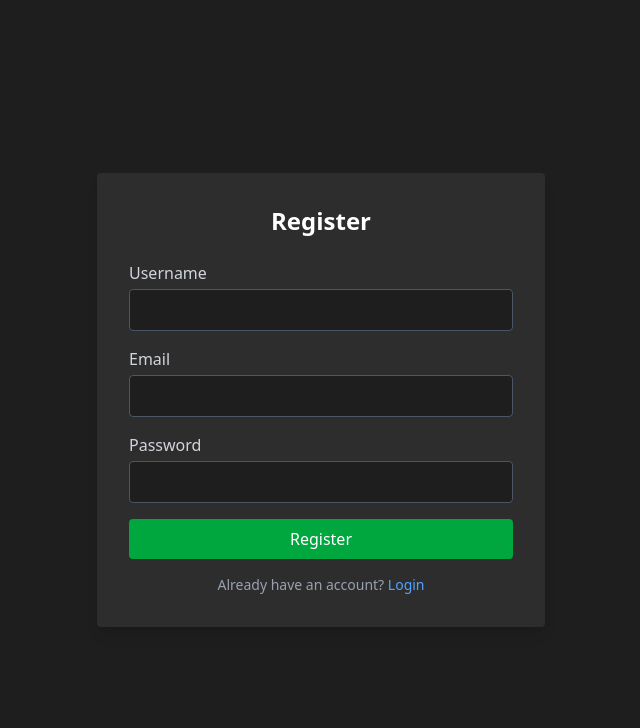
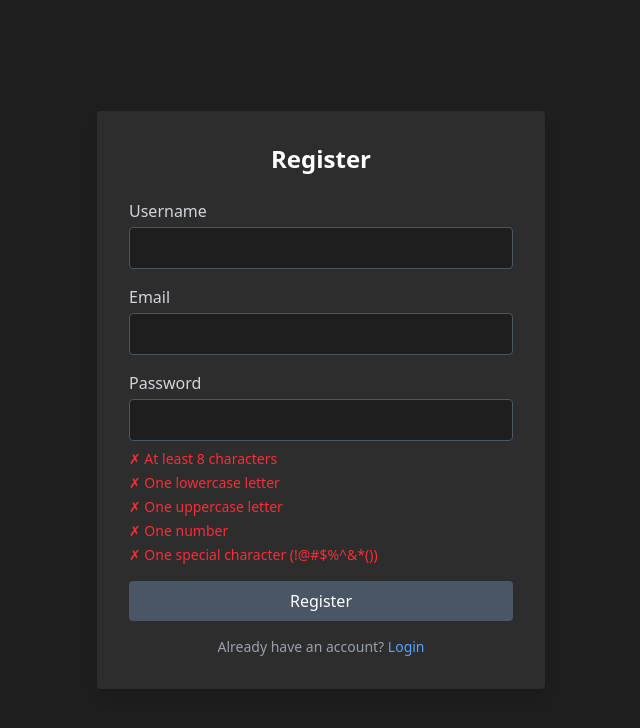
Before and after one commit to EuanSelkirk/Large_Project, a React (Vite) app in the folder frontend/: page /register in a window 1280 px wide. Shown: the top 728 px of the page, without its empty margins (319-959 px from the left). Built offline with nearby package versions, Linux system fonts and the light colour scheme; no server answers.

Commit message:
passowrd complexity

```diff
--- a/frontend/src/pages/Register.tsx
+++ b/frontend/src/pages/Register.tsx
@@ -10,6 +10,10 @@ interface RegisterResponse {
   error?: string;
 }
 
+// includes ! @ # $ % ^ & * ( )
+const passwordRegex =
+  /^(?=.*[a-z])(?=.*[A-Z])(?=.*\d)(?=.*[!@#$%^&*()])[A-Za-z\d!@#$%^&*()]{8,}$/;
+
 const Register = () => {
   const [username, setUsername] = useState("");
   const [email, setEmail] = useState("");
@@ -17,17 +21,30 @@ const Register = () => {
   const [error, setError] = useState("");
   const navigate = useNavigate();
 
+  // live‐check flags
+  const isLengthValid = password.length >= 8;
+  const hasLowercase = /[a-z]/.test(password);
+  const hasUppercase = /[A-Z]/.test(password);
+  const hasDigit = /\d/.test(password);
+  const hasSpecial = /[!@#$%^&*()]/.test(password);
+  const isPasswordValid = passwordRegex.test(password);
+
   const handleRegister = async (e: FormEvent) => {
     e.preventDefault();
     setError("");
+
+    if (!isPasswordValid) {
+      setError(
+        "Password must be at least 8 characters and include uppercase, lowercase, number, and one special character from !@#$%^&*()."
+      );
+      return;
+    }
 
     try {
       const { data } = await axios.post<RegisterResponse>(
         "/api/auth/register",
         { username, email, password }
       );
-
-      console.log("here");
 
       if (data.token) {
         localStorage.setItem("token", data.token);
@@ -87,13 +104,37 @@ const Register = () => {
               onChange={(e) => setPassword(e.target.value)}
               required
             />
+
+            {/* live feedback */}
+            <ul className="mt-2 text-sm space-y-1">
+              <li className={isLengthValid ? "text-green-400" : "text-red-500"}>
+                {isLengthValid ? "✓" : "✗"} At least 8 characters
+              </li>
+              <li className={hasLowercase ? "text-green-400" : "text-red-500"}>
+                {hasLowercase ? "✓" : "✗"} One lowercase letter
+              </li>
+              <li className={hasUppercase ? "text-green-400" : "text-red-500"}>
+                {hasUppercase ? "✓" : "✗"} One uppercase letter
+              </li>
+              <li className={hasDigit ? "text-green-400" : "text-red-500"}>
+                {hasDigit ? "✓" : "✗"} One number
+              </li>
+              <li className={hasSpecial ? "text-green-400" : "text-red-500"}>
+                {hasSpecial ? "✓" : "✗"} One special character (!@#$%^&*())
+              </li>
+            </ul>
           </div>
 
           {error && <p className="text-red-500 text-sm">{error}</p>}
 
           <button
             type="submit"
-            className="w-full bg-green-600 hover:bg-green-700 text-white py-2 rounded"
+            disabled={!isPasswordValid || !username || !email}
+            className={`w-full py-2 rounded text-white ${
+              isPasswordValid && username && email
+                ? "bg-green-600 hover:bg-green-700"
+                : "bg-gray-600 cursor-not-allowed"
+            }`}
           >
             Register
           </button>
```
Also changed, not shown: 2 other files (tests, documents, lock files or other folders).
